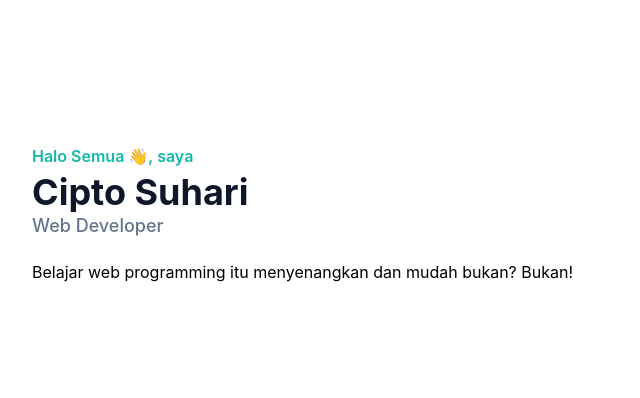
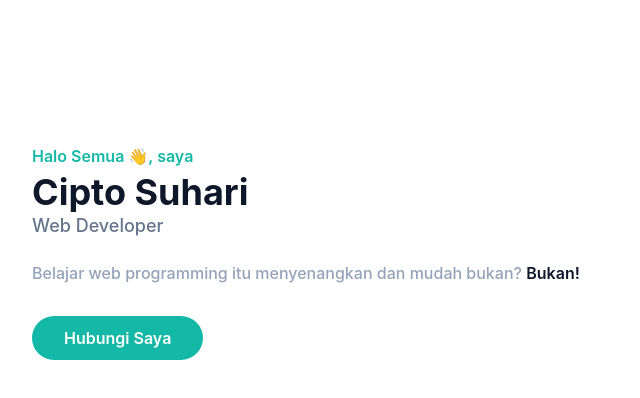
Before and after one commit to harikun/portfolio, a React (Create React App) app: page / in a window 1280 px wide. Shown: the top 398 px of the page, without its empty margins (0-640 px from the left). Built offline with nearby package versions, Linux system fonts and the light colour scheme.

Commit message:
add button call to action (CTA)

```diff
--- a/src/components/HeroSection.jsx
+++ b/src/components/HeroSection.jsx
@@ -13,9 +13,16 @@ function HeroSection() {
             <p className="h2 font-medium text-slate-500 text-lg mb-5">
               Web Developer
             </p>
-            <p>
-              Belajar web programming itu menyenangkan dan mudah bukan? Bukan!
+            <p className="font-medium text-slate-400 mb-10 leading-relaxed">
+              Belajar web programming itu menyenangkan dan mudah bukan?{" "}
+              <span className="text-dark font-semibold">Bukan!</span>
             </p>
+            <a
+              href="#hubungi"
+              className="text-base font-semibold text-white bg-primary py-3 px-8 rounded-full hover:shadow-lg hover:opacity-80 transition duration-300 ease-in-out"
+            >
+              Hubungi Saya
+            </a>
           </div>
         </div>
       </div>
```
